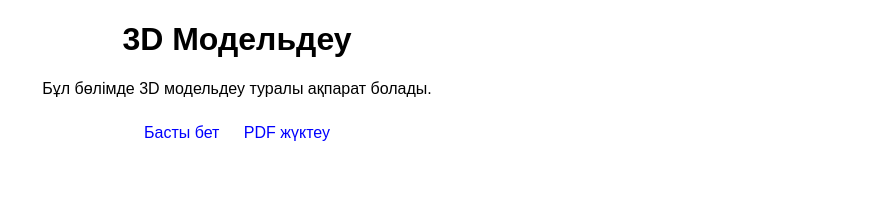
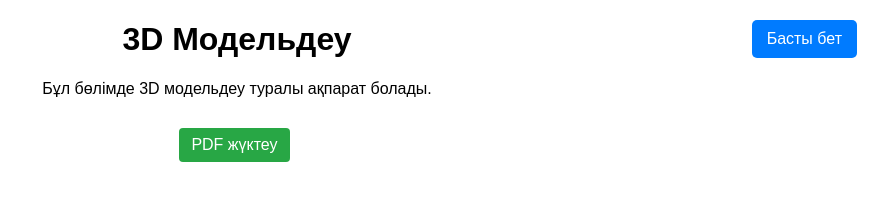
Before and after one commit to GulzhainaKoshekova/inforBest, a plain HTML site: page modeling.html in a window 1280 px wide. Shown: the whole page, without its empty margins (403-1280 px from the left). Drawn offline with Linux system fonts and the light colour scheme.

Commit message:
Update modeling.html

```diff
--- a/modeling.html
+++ b/modeling.html
@@ -5,13 +5,48 @@
     <meta name="viewport" content="width=device-width, initial-scale=1.0">
     <title>3D Модельдеу</title>
     <link rel="stylesheet" href="assets/css/style.css">
+    <style>
+        /* Басты бет сілтемесін жоғары оң жаққа орналастыру */
+        .top-right {
+            position: absolute;
+            top: 10px;
+            right: 10px;
+            background-color: #007BFF;
+            color: white;
+            padding: 10px 15px;
+            text-decoration: none;
+            border-radius: 5px;
+        }
+        .top-right:hover {
+            background-color: #0056b3;
+        }
+
+        /* Навигацияны реттеу */
+        nav {
+            margin-top: 20px;
+        }
+        nav a {
+            display: inline-block;
+            margin-right: 15px;
+            padding: 8px 12px;
+            background: #28a745;
+            color: white;
+            text-decoration: none;
+            border-radius: 4px;
+        }
+        nav a:hover {
+            background: #218838;
+        }
+    </style>
 </head>
 <body>
+    <!-- Басты бет сілтемесі жоғарғы оң жақ бұрышта -->
+    <a href="index.html" class="top-right">Басты бет</a>
+
     <h1>3D Модельдеу</h1>
     <p>Бұл бөлімде 3D модельдеу туралы ақпарат болады.</p>
 
     <nav>
-        <a href="index.html">Басты бет</a>
         <a href="assets/uploads/3.pdf" download>PDF жүктеу</a>
     </nav>
 </body>
```
